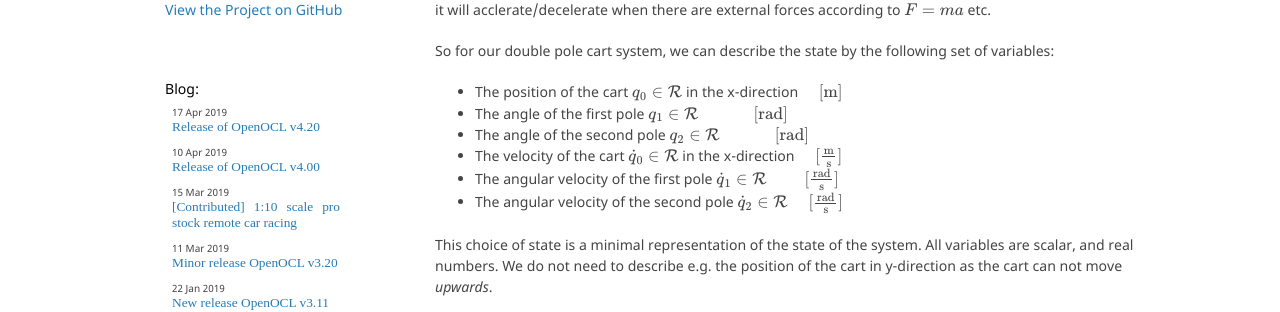
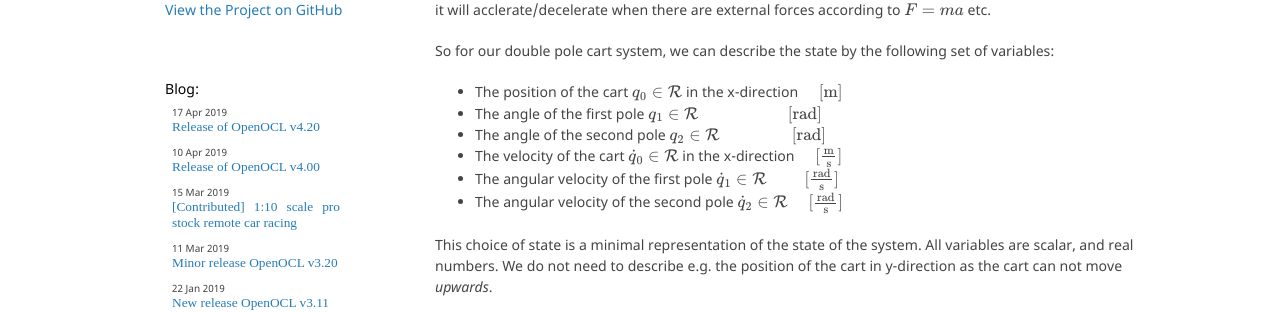
Before and after one commit to OpenOCL/openocl.github.io, a Jekyll site: the page built from _posts/2019-04-21-tutorial-01-modeling-double-cartpole.md, in a window 1280 px wide and 900 px high, scrolled down 1014 px. Shown: the part 159-471 px from the top of the window. Built offline with Jekyll 4.4.1, drawn with Linux system fonts in a browser that asks for light colours; some web fonts are replaced; our own code applies the rules of GitHub Pages for plain Markdown files; formulas are drawn with MathJax 3; a script that is not in the unit is left out; comment, search, counter and statistics services are not loaded.

Commit message:
Update 2019-04-21-tutorial-01-modeling-double-cartpole.md

```diff
--- a/_posts/2019-04-21-tutorial-01-modeling-double-cartpole.md
+++ b/_posts/2019-04-21-tutorial-01-modeling-double-cartpole.md
@@ -47,8 +47,8 @@ Therefore the state usually does not only include the current location or config
 
 So for our double pole cart system, we can describe the state by the following set of variables:
 * The position of the cart $q_0 \in \mathcal{R}$ in the x-direction                   $\\quad \mathrm{[m]}$
-* The angle of the first pole $q_1 \in \mathcal{R}$                                   $\\quad \\quad \\quad \mathrm{[rad]}$
-* The angle of the second pole $q_2 \in \mathcal{R}$                                  $\\quad \\quad \\quad \mathrm{[rad]}$
+* The angle of the first pole $q_1 \in \mathcal{R}$                  $\\quad \\quad \\quad \\quad \\quad \mathrm{[rad]}$
+* The angle of the second pole $q_2 \in \mathcal{R}$                  $ \\quad\\quad \\quad \\quad \mathrm{[rad]}$
 * The velocity of the cart $\dot{q}_0 \in \mathcal{R}$  in the x-direction            $\\quad \mathrm{[\frac{m}{s}]}$
 * The angular velocity of the first pole $\dot{q}_1 \in \mathcal{R}$                  $\\quad \\quad \mathrm{[\frac{rad}{s}]}$
 * The angular velocity of the second pole $\dot{q}_2 \in \mathcal{R}$                 $\\quad \mathrm{[\frac{rad}{s}]}$
```
